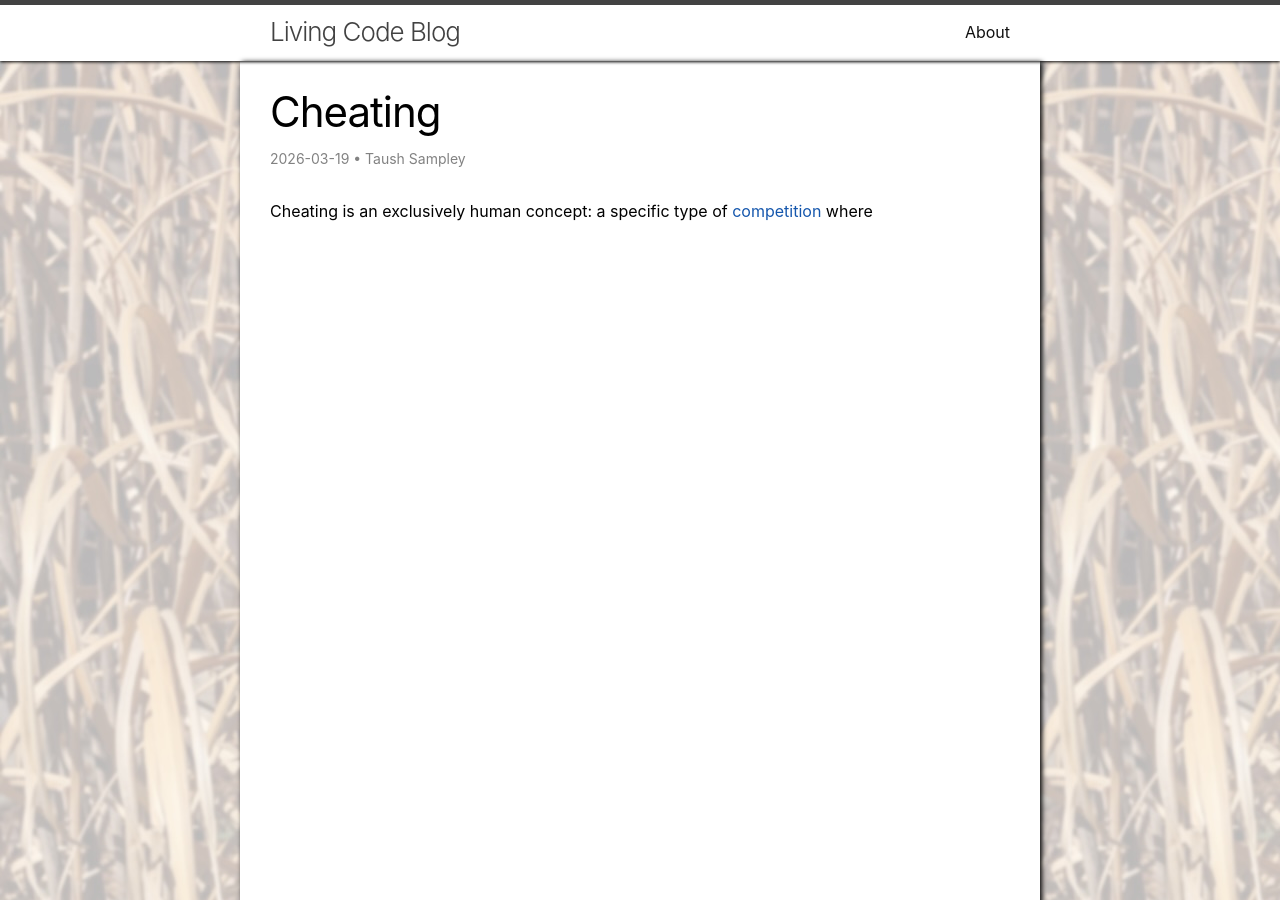
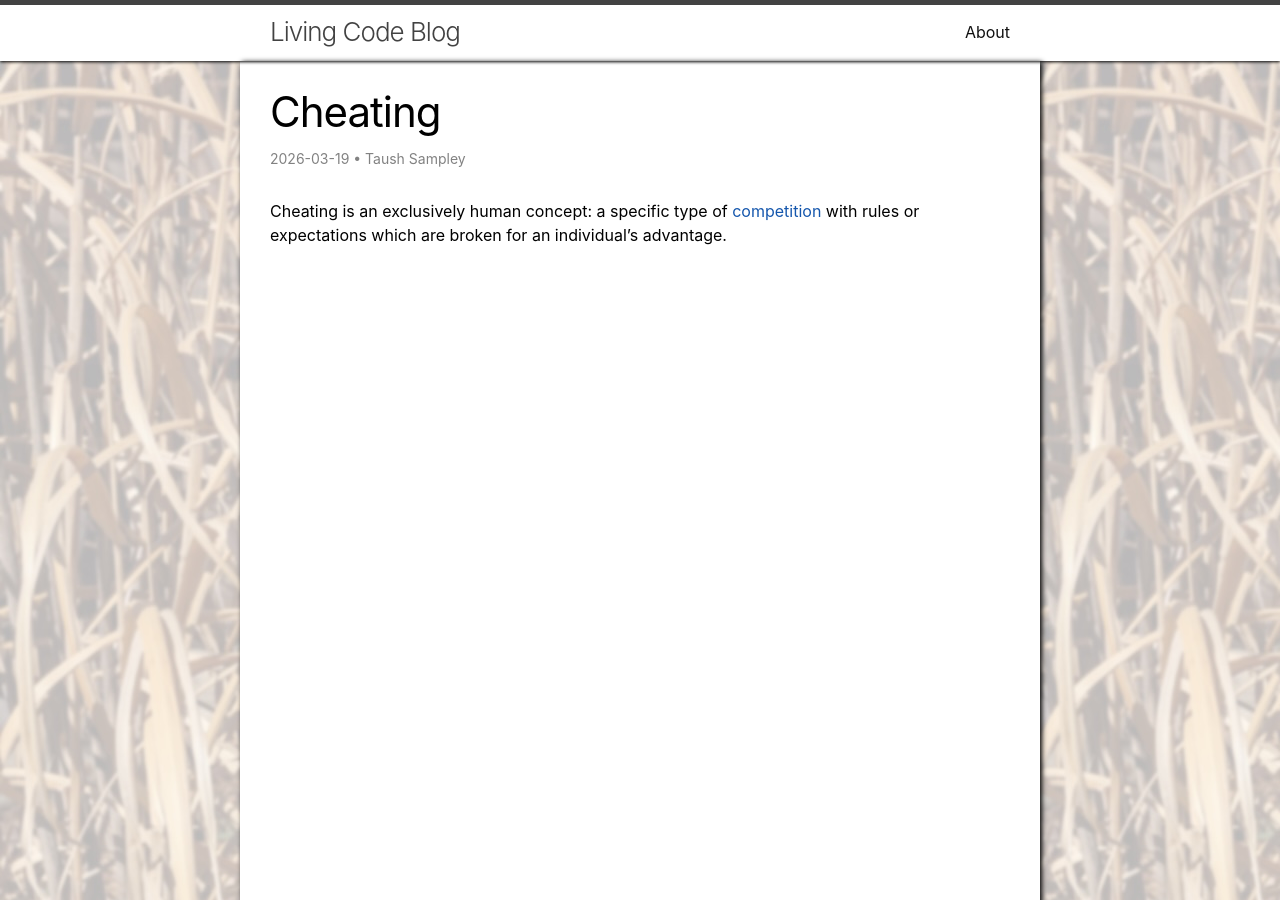
Before and after one commit to TSampley/TSampley.github.io, a Jekyll site: the page built from science/sociology/cheating.md, in a window 1280 px wide and 900 px high. Built offline with Jekyll 4.4.1, drawn with Linux system fonts in a browser that asks for light colours.

Commit message:
Finish cheating definition

```diff
--- a/science/sociology/cheating.md
+++ b/science/sociology/cheating.md
@@ -6,4 +6,4 @@ description:
 date: 2026-03-19 2134 -0500
 ---
 
-Cheating is an exclusively human concept: a specific type of [competition](/science/biology/ecology/competition) where
+Cheating is an exclusively human concept: a specific type of [competition](/science/biology/ecology/competition) with rules or expectations which are broken for an individual's advantage.
```
